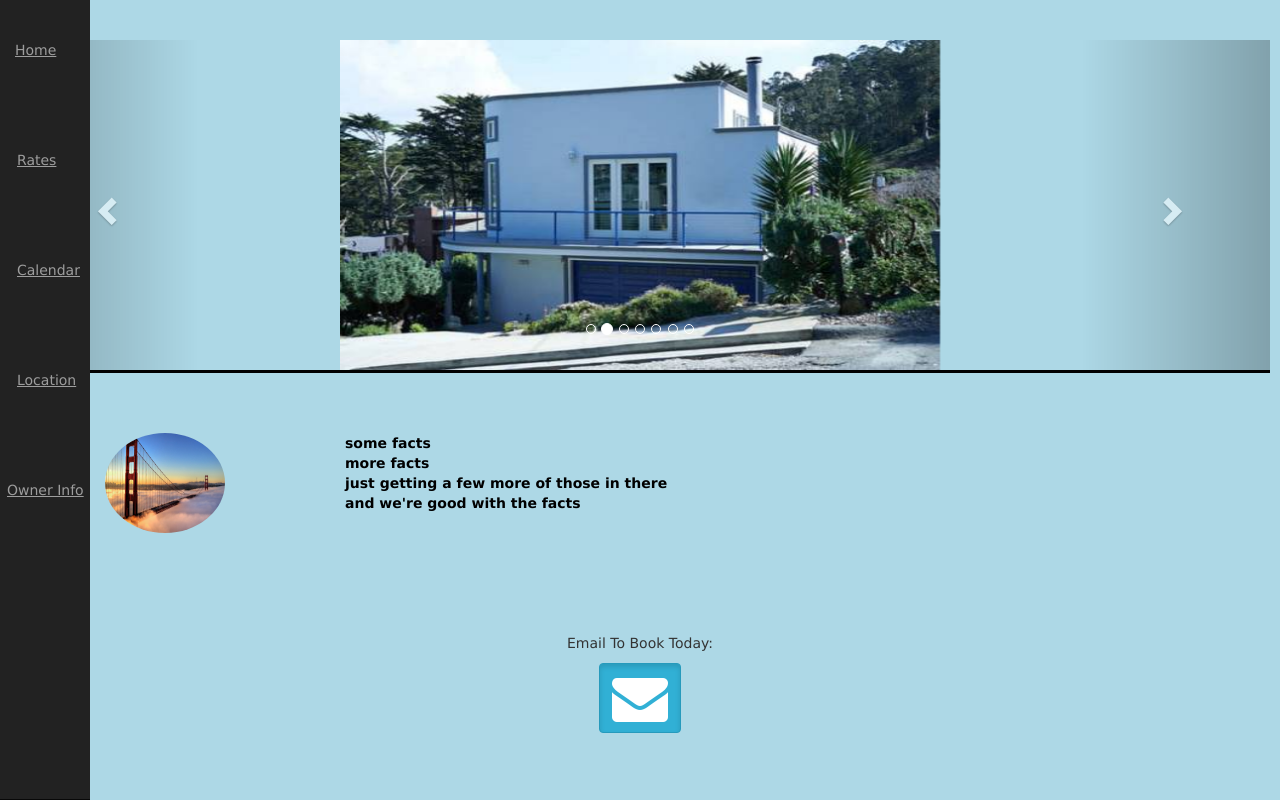
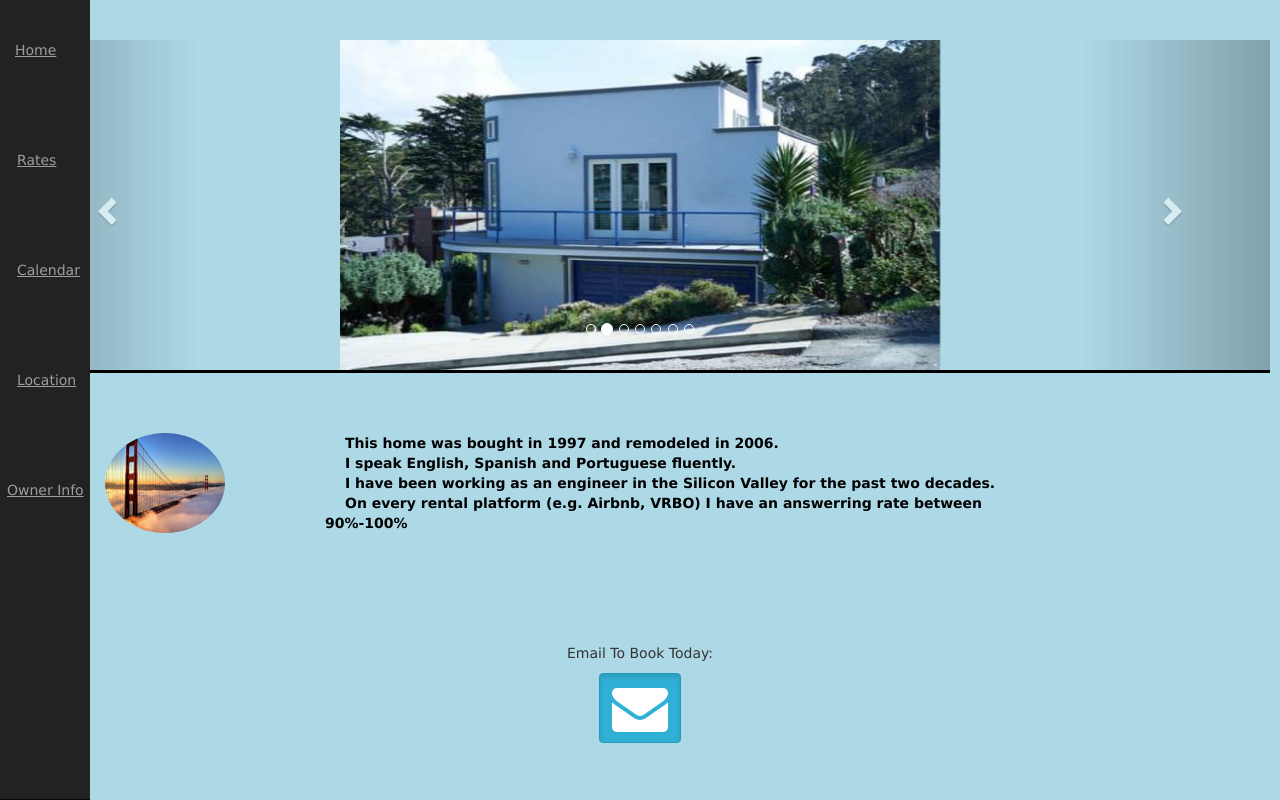
Before and after one commit to therealdealmeal/sfRentals, a website: page index.html at #!/owner_info in a window 1280 px wide. Drawn offline with nearby package versions, Linux system fonts and the light colour scheme.

Commit message:
some quick detail to owner info

```diff
--- a/public/views/owner_info.html
+++ b/public/views/owner_info.html
@@ -8,10 +8,10 @@
     </div>
     <div class="col-sm-10">
       <ul>
-        <li>some facts</li>
-        <li>more facts</li>
-        <li>just getting a few more of those in there</li>
-        <li>and we're good with the facts</li>
+        <li>This home was bought in 1997 and remodeled in 2006.</li>
+        <li>I speak English, Spanish and Portuguese fluently.</li>
+        <li>I have been working as an engineer in the Silicon Valley for the past two decades.</li>
+        <li>On every rental platform (e.g. Airbnb, VRBO) I have an answerring rate between 90%-100%</li>
       </ul>
     </div>
   </div>
```
